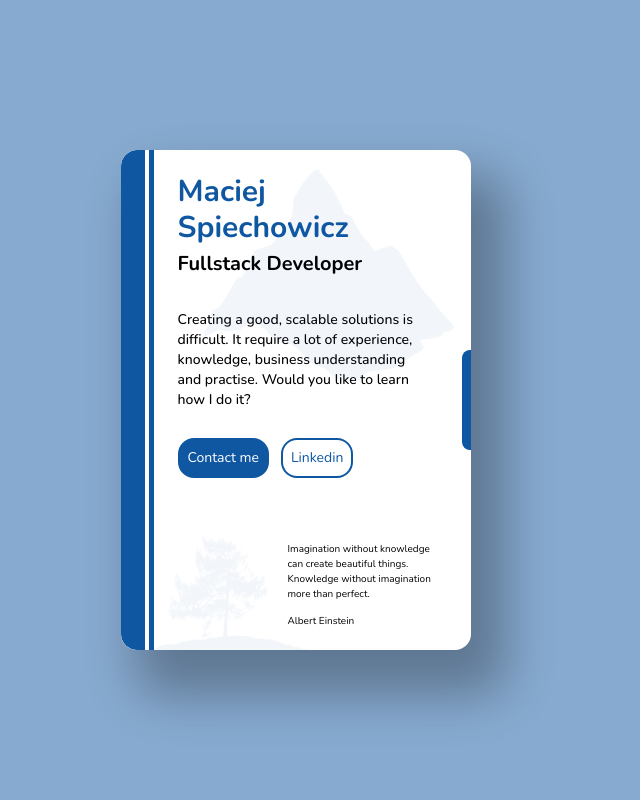
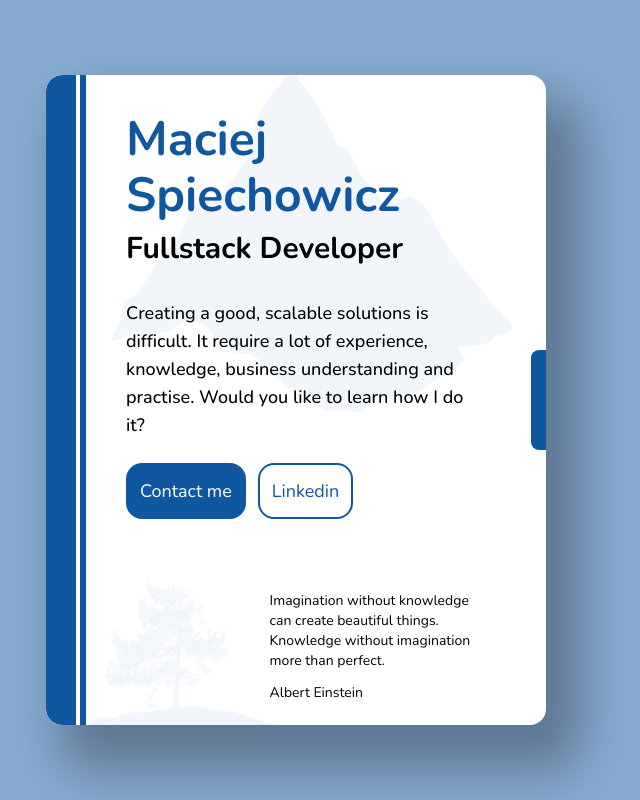
Before and after one commit to MSpiechowicz/maciejspiechowicz.com, a React (Vite) app: page / in a window 1280 px wide. Shown: the whole page, without its empty margins (344-984 px from the left). Built offline with nearby package versions, Linux system fonts and the light colour scheme.

Commit message:
Medium devices page

```diff
--- a/src/components/AppBook.jsx
+++ b/src/components/AppBook.jsx
@@ -8,10 +8,10 @@ import AppTree from './AppTree'
 
 function AppBook() {
   return (
-    <div className="w-[350px] h-[500px] bg-white flex flex-row self-center rounded-l-2xl rounded-r-2xl shadow-3xl overflow-hidden">
-      <div className="bg-blue w-[25px] h-auto rounded-l-2xl"></div>
-      <div className="bg-blue w-[5px] h-auto ml-1"></div>
-      <div className="w-auto h-auto p-6 relative">
+    <div className="w-[350px] md:w-[500px] h-[500px] md:h-[650px] bg-white flex flex-row self-center rounded-l-2xl rounded-r-2xl shadow-3xl overflow-hidden relative">
+      <div className="bg-blue w-[25px] md:w-[30px] h-auto rounded-l-2xl"></div>
+      <div className="bg-blue w-[5px] md:w-[6px] h-auto ml-1"></div>
+      <div className="w-auto h-auto p-6 md:p-10 relative">
         <AppMountain />
         <AppTitle />
         <AppDescription />
@@ -19,7 +19,7 @@ function AppBook() {
         <AppTree />
         <AppMotto />
       </div>
-      <div className="bg-blue w-[10px] ml-2 h-[100px] flex flex-col self-center rounded-l-lg"></div>
+      <div className="absolute right-0 bg-blue w-[10px] md:w-[15px] h-[100px] flex flex-col self-center rounded-l-lg"></div>
     </div>
   )
 }
--- a/src/components/AppButton.jsx
+++ b/src/components/AppButton.jsx
@@ -4,7 +4,7 @@ function AppButton({ text, href, label, secondary }) {
   return (
     <a
       aria-label={label}
-      className={`p-2 rounded-2xl text-sm
+      className={`p-2 md:p-3 rounded-2xl text-sm md:text-lg
         ${secondary ? "bg-white"
           : "bg-blue"}
         ${secondary ? "text-blue"
--- a/src/components/AppContact.jsx
+++ b/src/components/AppContact.jsx
@@ -3,7 +3,7 @@ import AppButton from './AppButton'
 
 function AppContact() {
   return (
-    <div className="mt-7 flex flex-row gap-3">
+    <div className="mt-7 md:mt-6 flex flex-row gap-3">
       <AppButton
         text="Contact me"
         href="mailto:maciej.spiechowicz@gmail.com"
--- a/src/components/AppDescription.jsx
+++ b/src/components/AppDescription.jsx
@@ -2,7 +2,7 @@ import React from 'react'
 
 function AppDescription() {
   return (
-    <div className="font-medium text-sm w-[30ch] mt-8">
+    <div className="font-medium text-sm md:text-lg w-[30ch] md:w-[32ch] mt-8">
       <p>
         Creating a good, scalable solutions is difficult. It require a lot of experience, knowledge, business understanding and practise. Would you like to learn how I do it?
       </p>
--- a/src/components/AppMotto.jsx
+++ b/src/components/AppMotto.jsx
@@ -2,8 +2,8 @@ import React from 'react'
 
 function AppMotto() {
   return (
-    <div className="mt-16 flex flex-row justify-end">
-      <div className="-mr-2 text-[10px] w-[25ch] flex flex-col gap-3">
+    <div className="mt-16 md:mt-[4.5rem] flex flex-row justify-end">
+      <div className="-mr-2 text-[10px] md:text-sm w-[25ch] flex flex-col gap-3">
         <p>
           Imagination without knowledge can create beautiful things. Knowledge without imagination more than perfect.
         </p>
--- a/src/components/AppMountain.jsx
+++ b/src/components/AppMountain.jsx
@@ -7,7 +7,7 @@ function AppMountain() {
       <img
         src={Mountain}
         alt="Mountain"
-        className="w-[250px] h-[250px]" />
+        className="w-[250px] md:w-[400px] h-[250px] md:h-[auto]" />
     </div>
   )
 }
--- a/src/components/AppTitle.jsx
+++ b/src/components/AppTitle.jsx
@@ -3,11 +3,11 @@ import React from 'react'
 function AppTitle() {
   return (
     <>
-      <div className="flex flex-col text-3xl font-bold text-blue">
+      <div className="flex flex-col gap-2 text-3xl md:text-5xl font-bold text-blue">
         <h1>Maciej</h1>
         <h1>Spiechowicz</h1>
       </div>
-      <div className="font-semibold text-xl mt-1">
+      <div className="font-semibold text-xl md:text-3xl mt-1 md:mt-3">
         <h2>Fullstack Developer</h2>
       </div>
     </>
--- a/src/components/AppTree.jsx
+++ b/src/components/AppTree.jsx
@@ -7,7 +7,7 @@ function AppTree() {
       <img
         src={Tree}
         alt="Tree"
-        className="w-[155px] h-auto" />
+        className="w-[155px] md:w-[195px] h-auto" />
     </div>
   )
 }
```
